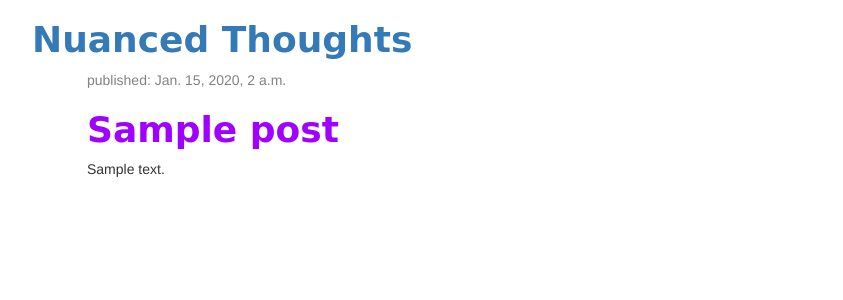
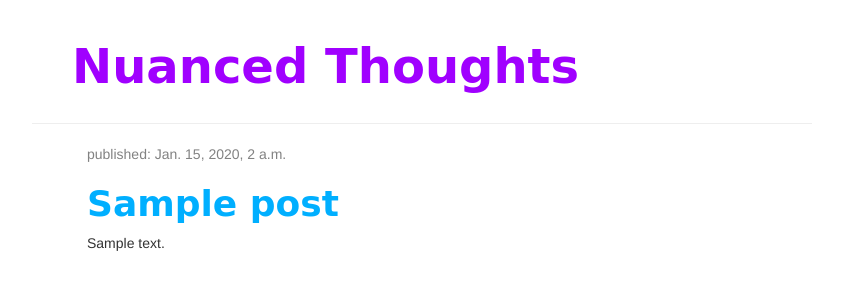
Before and after one commit to xuberance137/simpleblog, a Django app: template blog/templates/blog/post_list.html in a window 1280 px wide; the page is wider, and only the part inside the window is pictured. Shown: the top 300 px of that part, without its empty margins (218-1061 px from the left). Run offline with Django 3.2, Linux system fonts and the light colour scheme; the template is opened without the code that fills it: values that come from a table or form of the project are taken from there, others are empty; tables that the repository leaves empty hold one stand-in row (values such as "Sample post"); some libraries are stand-ins or nearby versions.

Commit message:
Modified HTML, extended template, changed colors

```diff
--- a/blog/static/css/blog.css
+++ b/blog/static/css/blog.css
@@ -1,11 +1,11 @@
 .page-header {
-    background-color: #ff9400;
+    background-color: #FFFFFF;
     margin-top: 0;
     padding: 20px 20px 20px 40px;
 }
 
 .page-header h1, .page-header h1 a, .page-header h1 a:visited, .page-header h1 a:active {
-    color: #ff0000;
+    color: #A000FF;
     font-size: 36pt;
     text-decoration: none;
 }
@@ -16,7 +16,7 @@
 
 h1, h2, h3, h4 {
     color: #FFF000;
-    font-family: 'Lobster', cursive;
+    font-family: 'PT Sans', cursive;
     font-weight: bold;
 }
 
@@ -49,5 +49,5 @@ body {
 }
 
 .post h1 a, .post h1 a:visited {
-    color: #A000FF;
+    color: #00AFFF;
 }
--- /dev/null
+++ b/blog/templates/blog/base.html
@@ -0,0 +1,23 @@
+{% load staticfiles %}
+<html>
+    <head>
+        <title>Blogging</title>
+        <link rel="stylesheet" href="//maxcdn.bootstrapcdn.com/bootstrap/3.2.0/css/bootstrap.min.css">
+        <link rel="stylesheet" href="//maxcdn.bootstrapcdn.com/bootstrap/3.2.0/css/bootstrap-theme.min.css">
+        <link href='//fonts.googleapis.com/css?family=Lobster&subset=latin,latin-ext' rel='stylesheet' type='text/css'>
+        <link rel="stylesheet" href="{% static 'css/blog.css' %}">
+    </head>
+    <body>
+        <div class="page-header">
+            <h1><a href="/">Nuanced Thoughts</a></h1>
+        </div>
+        <div class="content container">
+            <div class="row">
+                <div class="col-md-8">
+                {% block content %}
+                {% endblock %}
+                </div>
+            </div>
+        </div>
+    </body>
+</html>
--- a/blog/templates/blog/post_list.html
+++ b/blog/templates/blog/post_list.html
@@ -1,18 +1,7 @@
-{% load staticfiles %}
-<html>
-    <head>
-    	<link rel="stylesheet" href="//maxcdn.bootstrapcdn.com/bootstrap/3.2.0/css/bootstrap.min.css">
-		<link rel="stylesheet" href="//maxcdn.bootstrapcdn.com/bootstrap/3.2.0/css/bootstrap-theme.min.css">
-		<link rel="stylesheet" href="{% static 'css/blog.css' %}">
-        <title>Blogging</title>
-    </head>
-    <body>
-        <div>
-            <h1><a href="">Nuanced Thoughts</a></h1>
-        </div>
-		<div class="content container">
-		    <div class="row">
-		        <div class="col-md-8">
+{% extends 'blog/base.html' %}
+
+{% block content %}
+
 	{% for post in posts %}
 	    <div class="post">
 	        <div class="date">
@@ -22,8 +11,5 @@
 	        <p>{{ post.text|linebreaksbr }}</p>
 	    </div>
 	{% endfor %}
-		        </div>
-		    </div>
-		</div>
-    </body>
-</html>
+
+{% endblock %}
```
Lines whose indentation alone changed are shown as unchanged.
